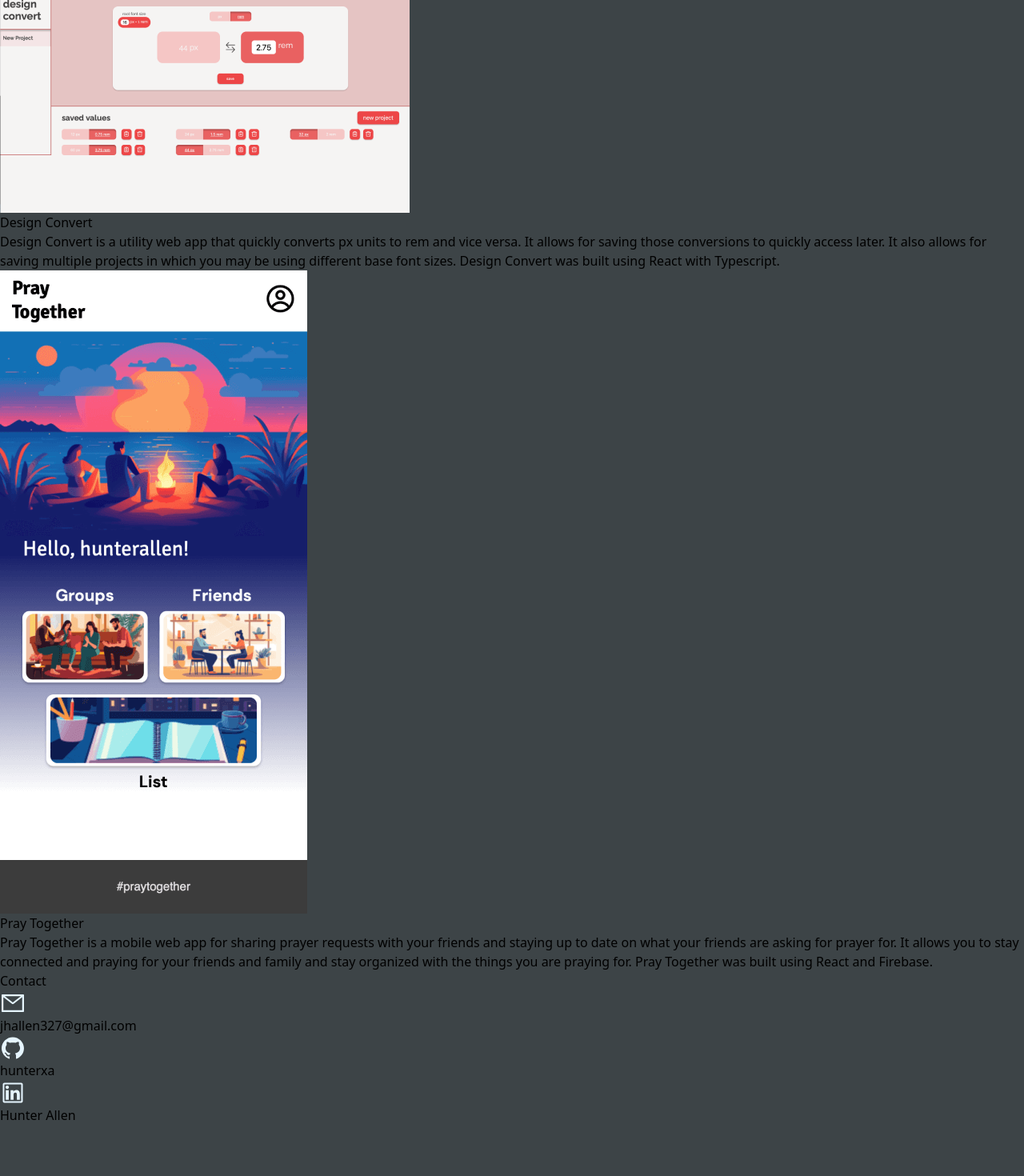
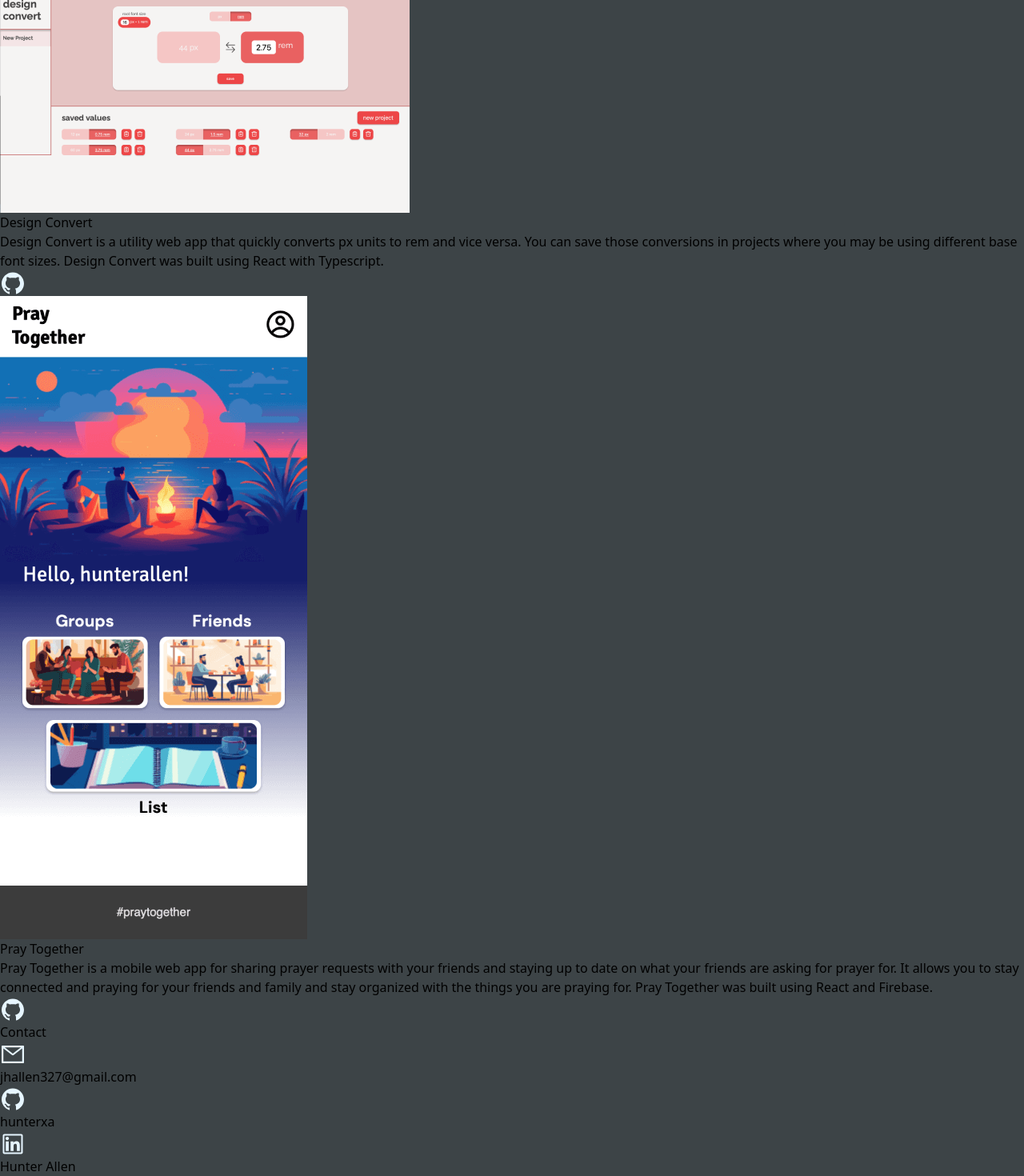
Before and after one commit to hunterxa/portfolio-site, a React (Vite) app: page / in a window 1280 px wide. Shown: the part 660-2130 px from the top of the page at 80% size. Before the commit the page ends 2066 px from the top, so only its background shows below. Built offline with nearby package versions, Linux system fonts and the light colour scheme.

Commit message:
Updated ProjectsContent
Added links to Github repositories for the projects

```diff
--- a/src/components/ProjectsContent.tsx
+++ b/src/components/ProjectsContent.tsx
@@ -1,3 +1,4 @@
+import { AiOutlineGithub } from 'react-icons/ai'
 import designConvertImage from '../assets/designconvert.png'
 import prayTogetherImage from '../assets/praytogether.png'
 
@@ -14,14 +15,21 @@
                 className="rounded-lg w-72 drop-shadow-lg"
               />
             </a>
-            <a href="https://design-convert.tokyrios.com"
+            <a
+              href="https://design-convert.tokyrios.com"
               className="text-blue-50 font-bold underline mt-4">
                 Design Convert
             </a>
             <p>
-              Design Convert is a utility web app that quickly converts px units to rem and vice versa. It allows for saving those conversions to quickly access later. It also allows for saving multiple projects in which you may be using different base font sizes.
+              Design Convert is a utility web app that quickly converts px units to rem and vice versa. You can save those conversions in projects where you may be using different base font sizes.
               Design Convert was built using React with Typescript.
             </p>
+            <a
+              className="ml-auto"
+              href="https://github.com/hunterxa/design-convert"
+            >
+              <AiOutlineGithub color="#E6F5FF" size="2rem"/>
+            </a>
           </div>
         </div>
         <div className="bg-blue-50 p-4 rounded-lg mt-16">
@@ -35,6 +43,12 @@
               <p>
                 Pray Together is a mobile web app for sharing prayer requests with your friends and staying up to date on what your friends are asking for prayer for. It allows you to stay connected and praying for your friends and family and stay organized with the things you are praying for. Pray Together was built using React and Firebase.
               </p>
+              <a
+                className="ml-auto"
+                href="https://github.com/hunterxa/praytogether"
+              >
+                <AiOutlineGithub color="#E6F5FF" size="2rem"/>
+              </a>
             </div>
           </div>
         </div>
```
